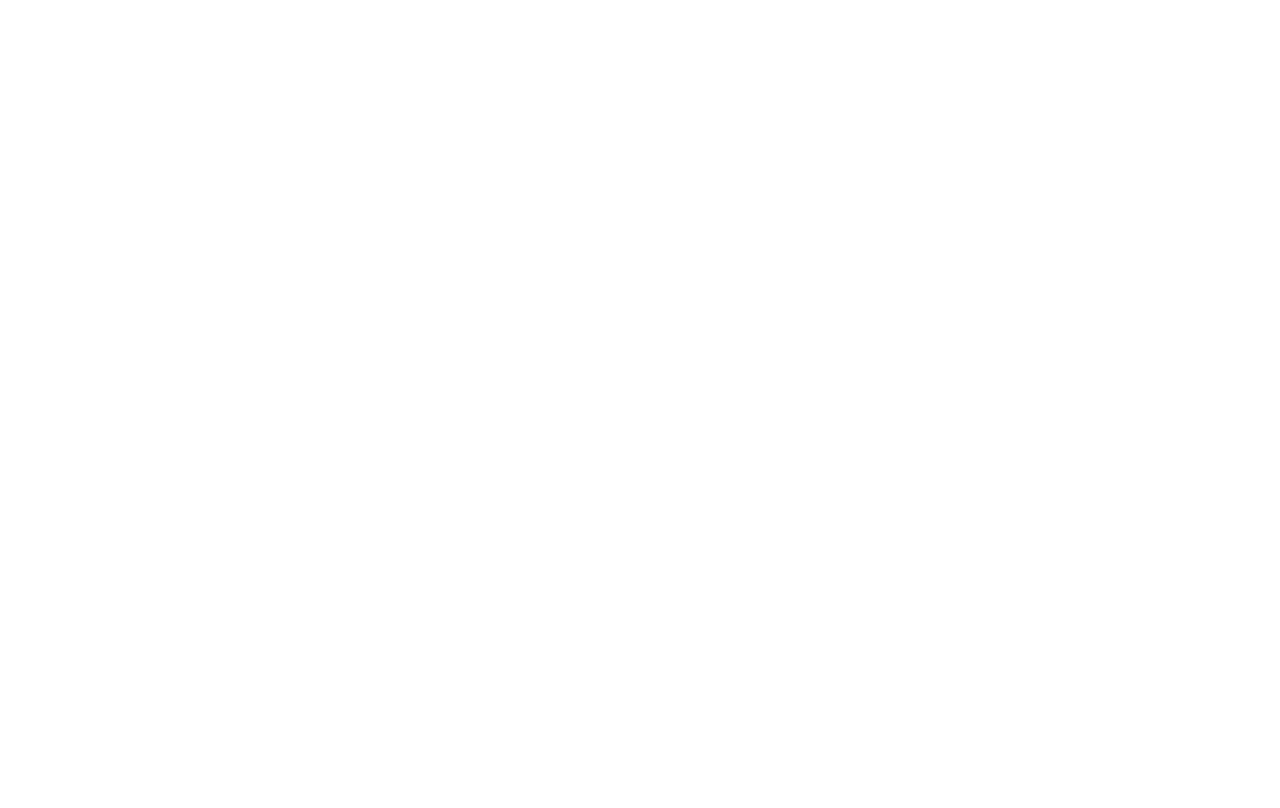
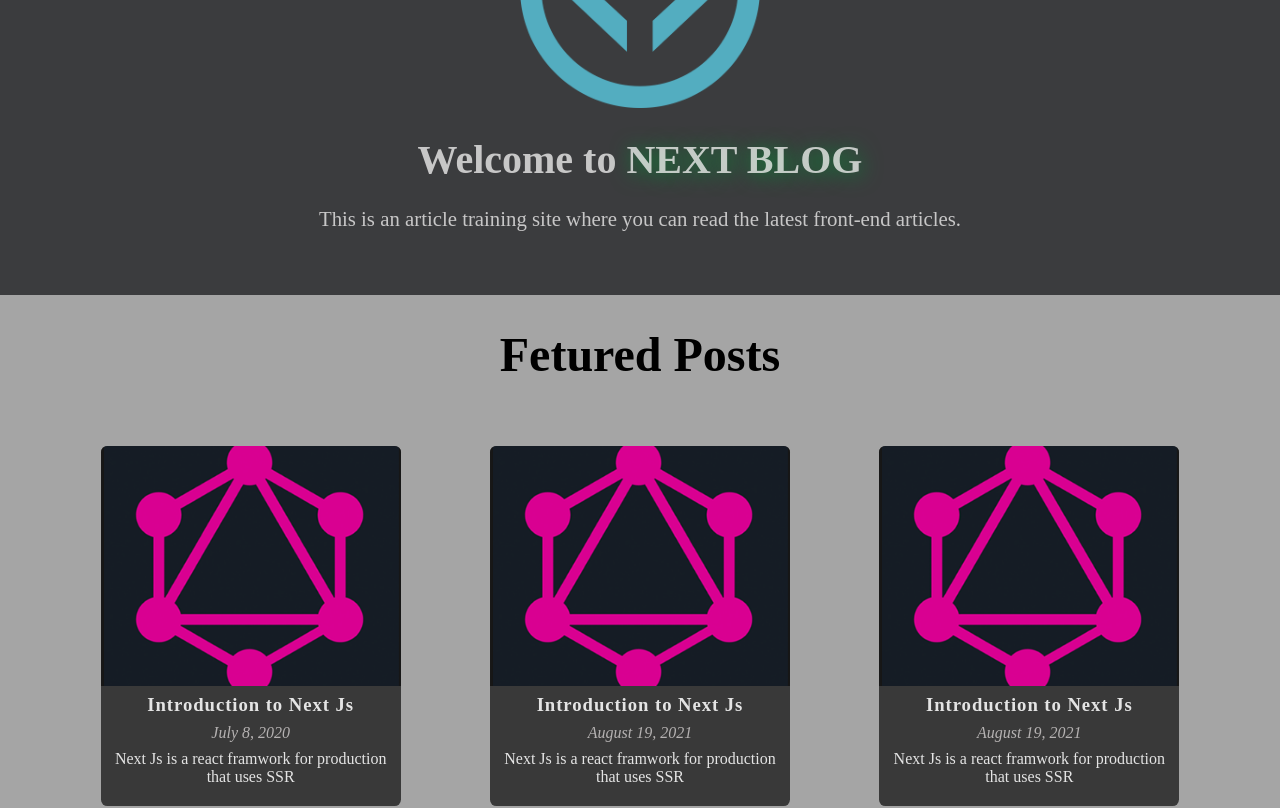
Before and after one commit to Av808080/Blog-App, a Next.js app: page / in a window 1280 px wide. Shown: the part 260-1068 px from the top of the page. Before the commit the page ends 800 px from the top, so only its background shows below. Built offline with nearby package versions, Linux system fonts and the light colour scheme.

Commit message:
HomePage with dummy data

```diff
--- /dev/null
+++ b/Components/HomePage/FeturedPosts.tsx
@@ -0,0 +1,14 @@
+import React from 'react'
+import PostContainer from '../posts/posts-grid'
+import { data } from '@/data/dummyData'
+import styles from './feturedPosts.module.scss'
+const FeturedPosts = () => {
+  return (
+    <section className={styles.feturedPosts}>
+      <h2 className={styles.title}>Fetured Posts</h2>
+      <PostContainer posts={data} />
+    </section>
+  )
+}
+
+export default FeturedPosts
--- /dev/null
+++ b/Components/HomePage/Hero.tsx
@@ -0,0 +1,14 @@
+import React from 'react'
+import Image from 'next/image'
+import styles from './hero.module.scss'
+const Hero = () => {
+  return (
+    <section className={styles.banner}>
+      <Image src='/Images/Logo.png' className={styles.Logo} alt='Logo' width={360} height={240} />
+      <h1 className={styles.header}>Welcome to <span className={styles.title}>NEXT BLOG</span></h1>
+      <p className={styles.description}>This is an article training site where you can read the latest front-end articles. </p>
+    </section>
+  )
+}
+
+export default Hero
--- /dev/null
+++ b/Components/HomePage/feturedPosts.module.scss
@@ -0,0 +1,16 @@
+.title{
+    text-align: center;
+    font-size: 3em;
+}
+.feturedPosts{
+    background-color: #a5a5a5;
+    padding: 2em;
+}
+@media (max-width:480px){
+    .feturedPosts{
+        padding: 2em 0.1em;
+    }
+    .title{
+        font-size: 2.4em;
+    }
+}
--- /dev/null
+++ b/Components/HomePage/hero.module.scss
@@ -0,0 +1,40 @@
+.banner {
+  height: max-content;
+  background-color: #3b3c3e;
+  color: #f7f6f6bf;
+  text-align: center;
+  padding: 4em 3em;
+}
+.Logo {
+  width: 240px;
+  height: 240px;
+}
+.header {
+  font-size: 2.5em;
+  padding: 0.6em;
+}
+.description {
+  font-size: 1.3em;
+}
+.title {
+  animation: ChangeShadow 3000ms forwards infinite;
+}
+@keyframes ChangeShadow {
+  50%,
+  100% {
+    text-shadow: #05823b 2px 2px 20px;
+  }
+  25%,
+  75% {
+    text-shadow: #0ce90c 2px 2px 20px;
+  }
+}
+@media (max-width:380px){
+    .Logo{
+        width: 120px;
+        height: 120px;
+    }
+    .banner{
+        font-size: 0.8em;
+    }
+}
--- /dev/null
+++ b/data/dummyData.ts
@@ -0,0 +1,34 @@
+export const data = [
+  {
+    date: "2020-7-8",
+    title: "Introduction to Next Js",
+    exerpt: "Next Js is a react framwork for production that uses SSR",
+    image: "GQL1.png",
+    isFetured: true,
+  },
+  {
+    date: "2021-8-19",
+    title: "Introduction to Next Js",
+    exerpt: "Next Js is a react framwork for production that uses SSR",
+    image: "GQL1.png",
+    isFetured: true,
+  }, {
+    date: "2021-8-19",
+    title: "Introduction to Next Js",
+    exerpt: "Next Js is a react framwork for production that uses SSR",
+    image: "GQL1.png",
+    isFetured: true,
+  }, {
+    date: "2021-8-19",
+    title: "Introduction to Next Js",
+    exerpt: "Next Js is a react framwork for production that uses SSR Next Js is a react framwork for production that uses SSR Next Js is a react framwork for production that uses SSR Next Js is a react framwork for production that uses SSR Next Js is a react framwork for production that uses SSR",
+    image: "GQL1.png",
+    isFetured: true,
+  }, {
+    date: "2021-8-19",
+    title: "Introduction to Next Js",
+    exerpt: "Next Js is a react framwork for production that uses SSR",
+    image: "GQL1.png",
+    isFetured: true,
+  },
+];
--- a/pages/index.tsx
+++ b/pages/index.tsx
@@ -1,7 +1,11 @@
+import FeturedPosts from "@/Components/HomePage/FeturedPosts"
+import Hero from "@/Components/HomePage/Hero"
+
 const Home = () => {
   return (
     <>
-      HomePage
+      <Hero />
+      <FeturedPosts />
     </>
   )
 }
```
Also changed, not shown: Types/Blog.ts (added, +7 -0 lines), public/Images/GQL1.png (added), public/Images/Logo.png (added).
